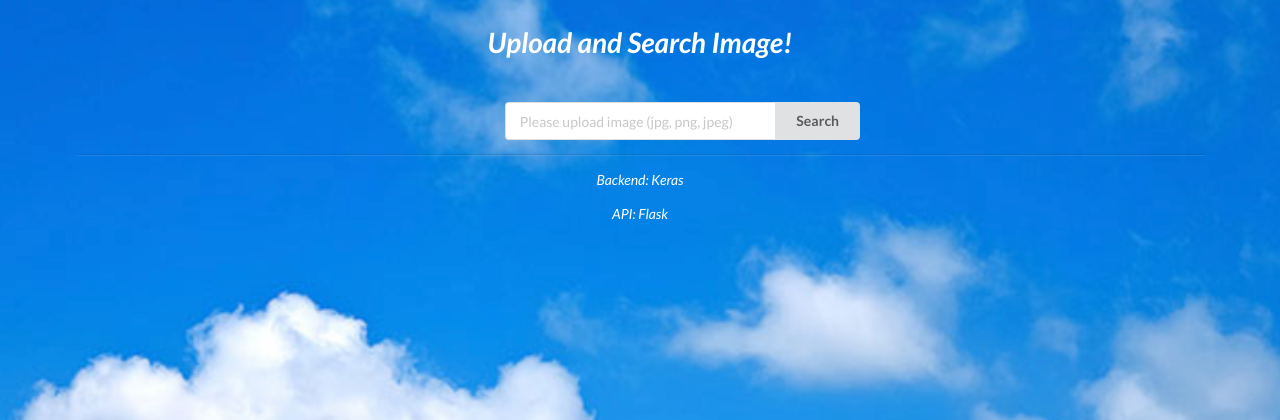
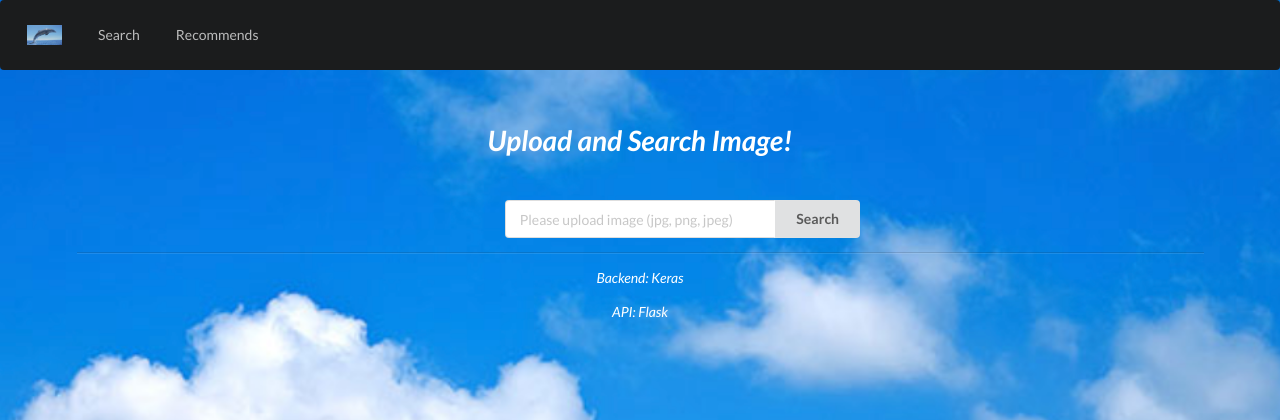
Before and after one commit to tiruka/imgsearch, a Flask app: page / in a window 1280 px wide. Shown: the top 420 px of the page. Run offline with Flask 2, Linux system fonts and the light colour scheme; some libraries are stand-ins or nearby versions.

Commit message:
add: logo.png

```diff
--- a/app/templates/base.html
+++ b/app/templates/base.html
@@ -12,6 +12,18 @@
     <title>Image Search</title>
 </head>
 <body style='background-image: url("static/background/sky.png");background-size:cover;background-position: center center;'>
+  <div class="ui inverted segment">
+    <div class="ui inverted secondary menu">
+      <a class="item">
+        <img src='./static/background/logo.png' height="20">
+      <a class="item" href="/">
+        Search
+      </a>
+      <a class="item" href="pagenation">
+        Recommends
+      </a>
+    </div>
+  </div>
   {% block content %}
   {% endblock %}
 </body>
```
Also changed, not shown: app/static/background/logo.png (added).
